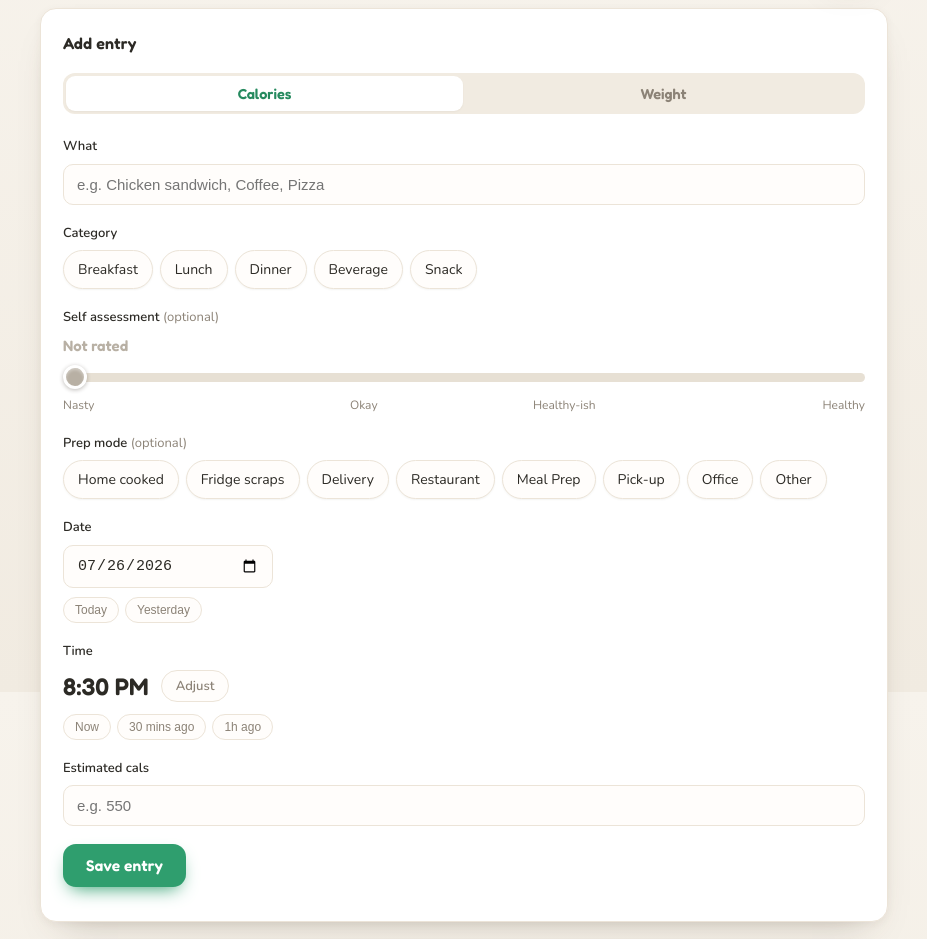
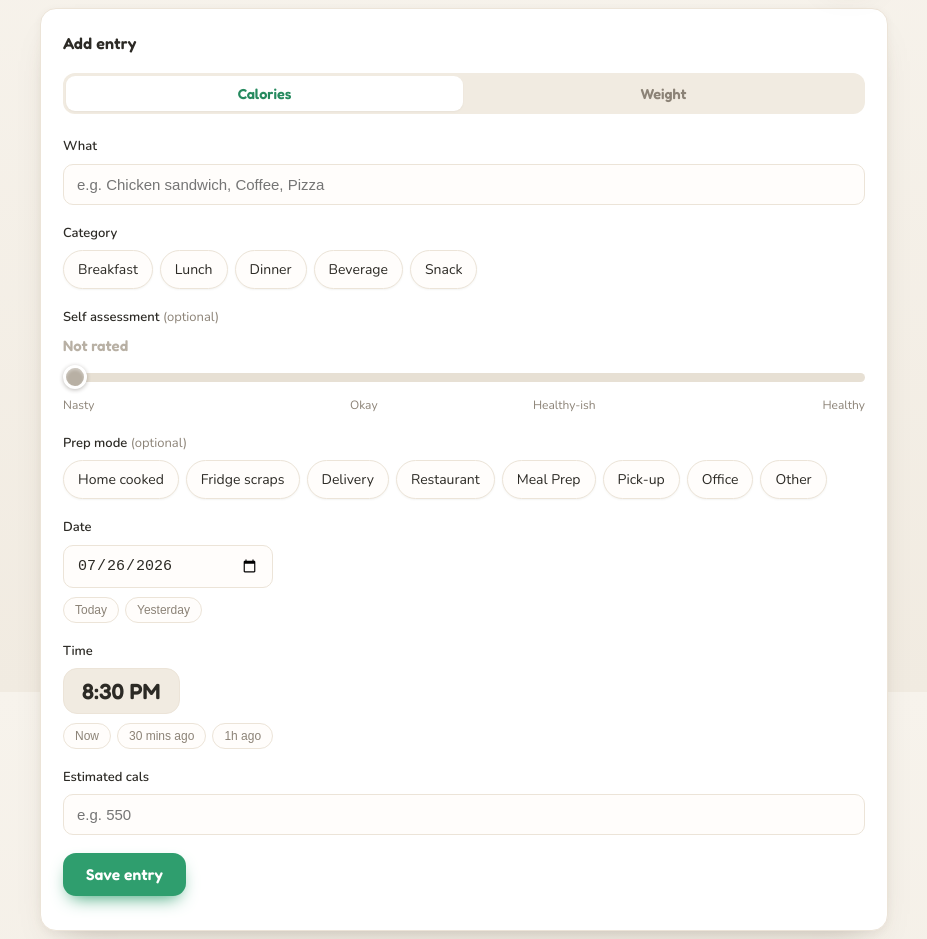
Before and after one commit to PaulGaica1/calorie_app, a plain HTML site: page index.html in a window 1280 px wide. Shown: the part 108-1047 px from the top of the page, without its empty margins (176-1103 px from the left). Drawn offline with nearby package versions, Linux system fonts and the light colour scheme.

Commit message:
Make the time readout itself the toggle (gray box → green when open) (#20)
Drop the separate "Adjust" button. The time readout is now a light-gray
rounded box that reveals the clock on click and turns green with white
text while open (blue in the weight form via the accent remap). Wired via
aria-expanded, so no JS change beyond the markup. CLAUDE.md updated.

Co-authored-by: Claude <noreply@anthropic.com>

```diff
--- a/index.html
+++ b/index.html
@@ -356,17 +356,20 @@
 
   .time-quick { margin-top: 10px; }
 
-  /* Collapsed time summary: a big live readout + an Adjust toggle that reveals
-     the radial clock (outer ring = hours, inner ring = minutes, centre AM/PM). */
-  .clock-head { display: flex; align-items: center; gap: 12px; max-width: 340px; margin-bottom: 2px; }
-  .clock-time { font-family: var(--font-display); font-size: 24px; font-weight: 600; color: var(--text); font-variant-numeric: tabular-nums; }
-  .clock-adjust-btn {
-    border: 1px solid var(--border); background: #fffdfb; color: var(--muted);
-    font-family: var(--font-body); font-weight: 600; font-size: 13px;
-    padding: 6px 14px; border-radius: 999px; cursor: pointer;
-    transition: border-color .12s, color .12s, background .12s;
-  }
-  .clock-adjust-btn:hover { border-color: var(--accent); color: var(--accent-d); background: var(--accent-soft); }
+  /* The time readout IS the toggle: a light-gray rounded box that turns green
+     with white text when open, revealing the radial clock below it. */
+  .clock-head { margin-bottom: 2px; }
+  .clock-toggle {
+    display: inline-flex; align-items: center;
+    background: var(--bg-2); border: 1px solid var(--border);
+    border-radius: 14px; padding: 9px 18px; cursor: pointer;
+    font-family: var(--font-display); font-size: 22px; font-weight: 600;
+    color: var(--text); font-variant-numeric: tabular-nums;
+    transition: background .14s, color .14s, border-color .14s;
+  }
+  .clock-toggle:hover { border-color: var(--accent); }
+  .clock-toggle[aria-expanded="true"] { background: var(--accent); border-color: var(--accent-d); color: #fff; }
+  .clock-toggle[aria-expanded="true"]:hover { background: var(--accent-d); }
 
   .clock-wrap { max-width: 260px; margin: 12px auto 4px; touch-action: none; }
   .clock-wrap svg { display: block; width: 100%; height: auto; user-select: none; -webkit-user-select: none; }
@@ -854,8 +857,9 @@
       <div class="field">
         <label>Time</label>
         <div class="clock-head">
-          <span class="clock-time" id="time-readout">—</span>
-          <button type="button" class="clock-adjust-btn" id="time-adjust" aria-expanded="false">Adjust</button>
+          <button type="button" class="clock-toggle" id="time-adjust" aria-expanded="false">
+            <span id="time-readout">—</span>
+          </button>
         </div>
         <div class="quick time-quick">
           <button type="button" data-time="0">Now</button>
@@ -903,8 +907,9 @@
       <div class="field">
         <label>Time</label>
         <div class="clock-head">
-          <span class="clock-time" id="weight-time-readout">—</span>
-          <button type="button" class="clock-adjust-btn" id="weight-time-adjust" aria-expanded="false">Adjust</button>
+          <button type="button" class="clock-toggle" id="weight-time-adjust" aria-expanded="false">
+            <span id="weight-time-readout">—</span>
+          </button>
         </div>
         <div class="quick time-quick">
           <button type="button" data-wtime="0">Now</button>
```
Also changed, not shown: 1 other file.
